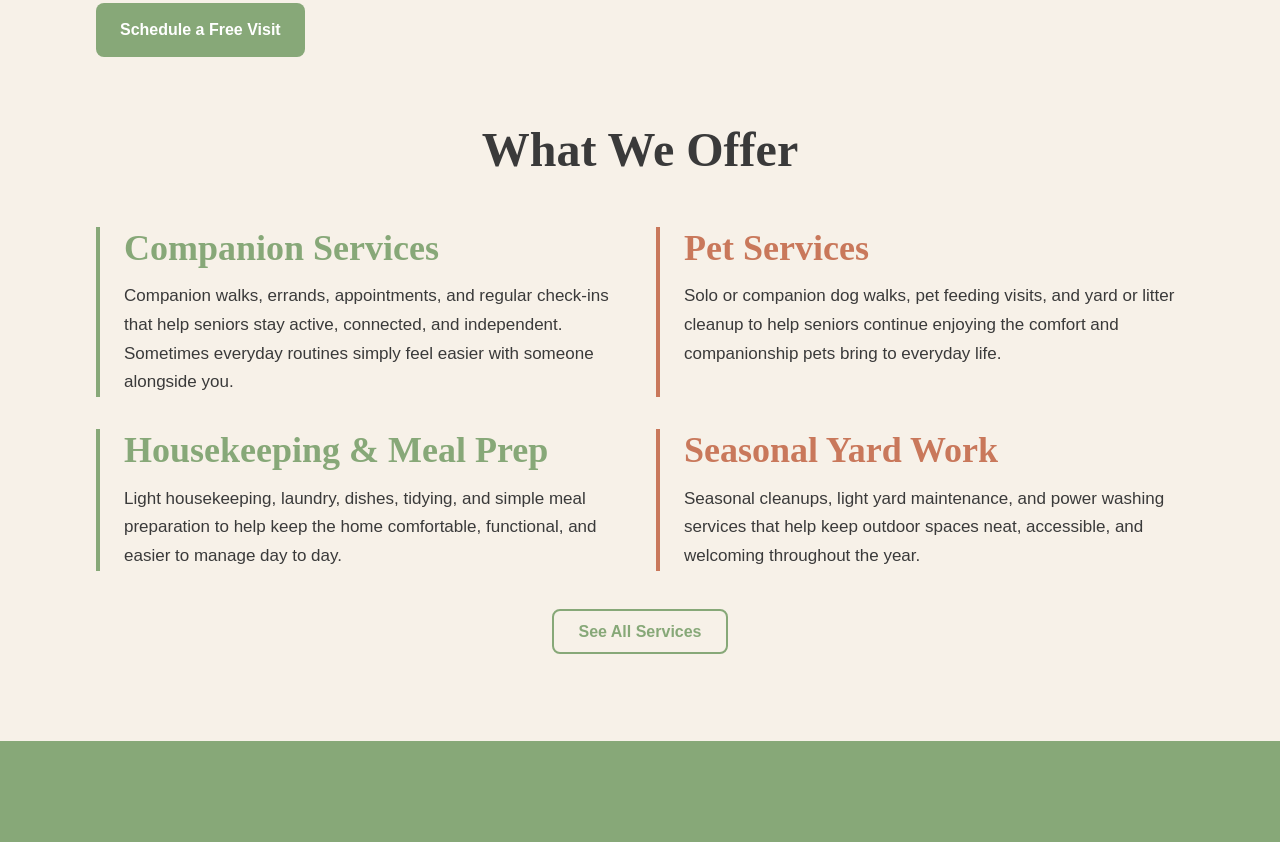
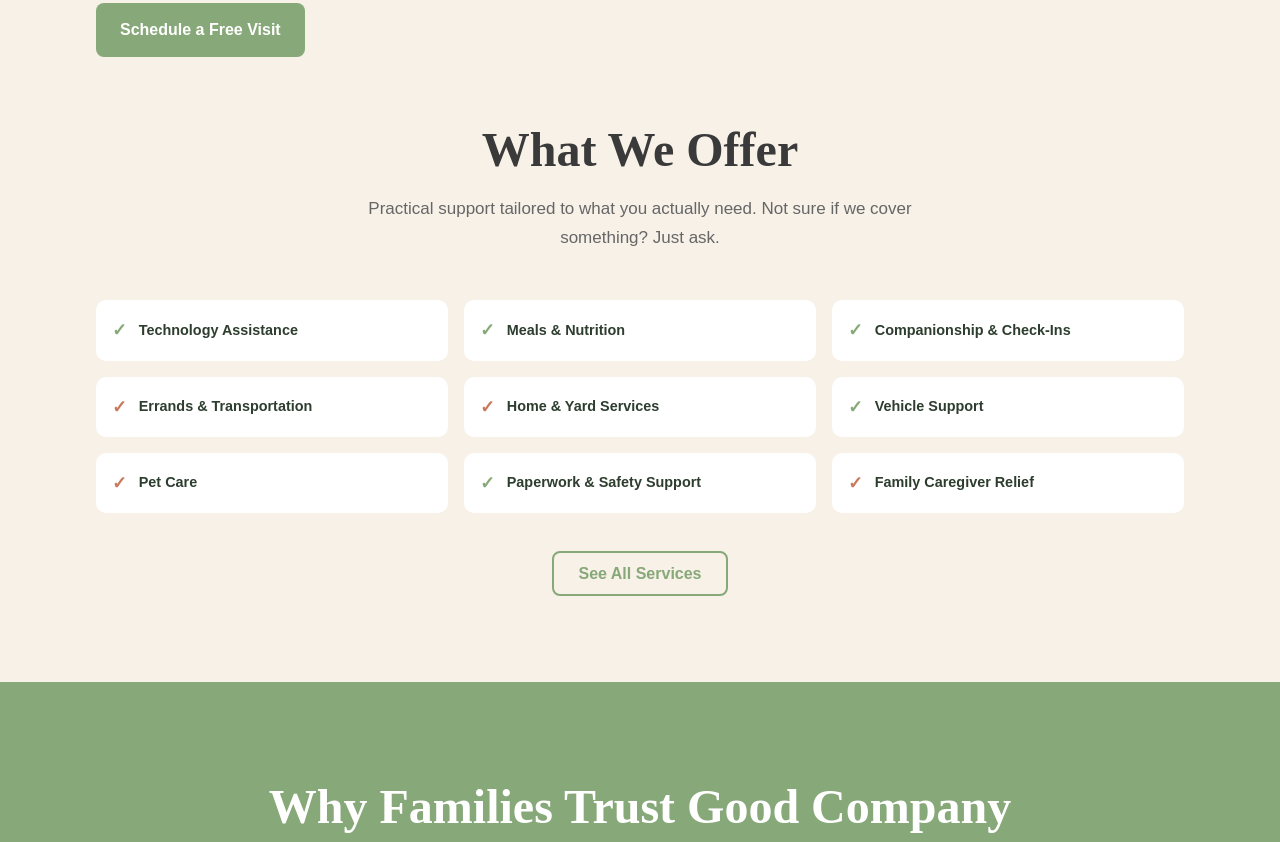
Before and after one commit to GoodCompanySCS/goodcompany-scs, a Next.js app: page / in a window 1280 px wide. Shown: the part 540-1382 px from the top of the page. Built offline with nearby package versions, Linux system fonts and the light colour scheme.

Commit message:
Update page.tsx

```diff
--- a/app/page.tsx
+++ b/app/page.tsx
@@ -66,32 +66,33 @@ export default function Home() {
         </div>
       </section>
 
-     {/* Services Overview */}
+   {/* Services Overview */}
       <section className="pt-4 md:pt-8 pb-16 md:pb-24" style={{ backgroundColor: 'var(--cream)' }}>
-          <div className="container-max">
-            <h2 className="mb-12 text-center">What We Offer</h2>
-          <div className="grid grid-cols-1 md:grid-cols-2 gap-8">
-            <div style={{ borderLeftColor: 'var(--sage)', borderLeftWidth: '4px' }} className="pl-6">
-              <h3 style={{ color: 'var(--sage)' }} className="mb-3">Companion Services</h3>
-              <p>Companion walks, errands, appointments, and regular check-ins that help seniors stay active, connected, and independent. Sometimes everyday routines simply feel easier with someone alongside you.</p>
-            </div>
-            <div style={{ borderLeftColor: 'var(--terracotta)', borderLeftWidth: '4px' }} className="pl-6">
-              <h3 style={{ color: 'var(--terracotta)' }} className="mb-3">Pet Services</h3>
-              <p>Solo or companion dog walks, pet feeding visits, and yard or litter cleanup to help seniors continue enjoying the comfort and companionship pets bring to everyday life.</p>
-            </div>
-            <div style={{ borderLeftColor: 'var(--sage)', borderLeftWidth: '4px' }} className="pl-6">
-              <h3 style={{ color: 'var(--sage)' }} className="mb-3">Housekeeping & Meal Prep</h3>
-              <p>Light housekeeping, laundry, dishes, tidying, and simple meal preparation to help keep the home comfortable, functional, and easier to manage day to day.</p>
-            </div>
-            <div style={{ borderLeftColor: 'var(--terracotta)', borderLeftWidth: '4px' }} className="pl-6">
-              <h3 style={{ color: 'var(--terracotta)' }} className="mb-3">Seasonal Yard Work</h3>
-              <p>Seasonal cleanups, light yard maintenance, and power washing services that help keep outdoor spaces neat, accessible, and welcoming throughout the year.</p>
-            </div>
+        <div className="container-max">
+          <h2 className="mb-4 text-center">What We Offer</h2>
+          <p className="text-center text-lg mb-12 max-w-xl mx-auto" style={{ color: '#666' }}>
+            Practical support tailored to what you actually need. Not sure if we cover something? Just ask.
+          </p>
+          <div className="grid grid-cols-1 md:grid-cols-3 gap-4 mb-12">
+            {[
+              { label: 'Technology Assistance', color: 'var(--sage)' },
+              { label: 'Meals & Nutrition', color: 'var(--sage)' },
+              { label: 'Companionship & Check-Ins', color: 'var(--sage)' },
+              { label: 'Errands & Transportation', color: 'var(--terracotta)' },
+              { label: 'Home & Yard Services', color: 'var(--terracotta)' },
+              { label: 'Vehicle Support', color: 'var(--sage)' },
+              { label: 'Pet Care', color: 'var(--terracotta)' },
+              { label: 'Paperwork & Safety Support', color: 'var(--sage)' },
+              { label: 'Family Caregiver Relief', color: 'var(--terracotta)' },
+            ].map((item, i) => (
+              <div key={i} style={{ backgroundColor: 'white', borderRadius: '10px' }} className="flex items-center gap-3 p-4">
+                <span style={{ color: item.color, fontSize: '1.1rem', fontWeight: '700' }}>✓</span>
+                <span style={{ color: '#2d3d2e', fontWeight: '600', fontSize: '0.9rem' }}>{item.label}</span>
+              </div>
+            ))}
           </div>
-          <div className="mt-12 text-center">
-            <a href="/services" className="btn-outline">
-              See All Services
-            </a>
+          <div className="text-center">
+            <a href="/services" className="btn-outline">See All Services</a>
           </div>
         </div>
       </section>
```
